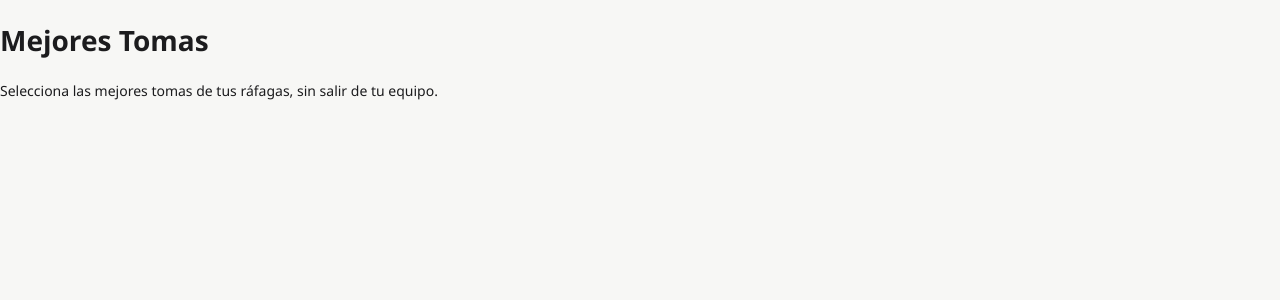
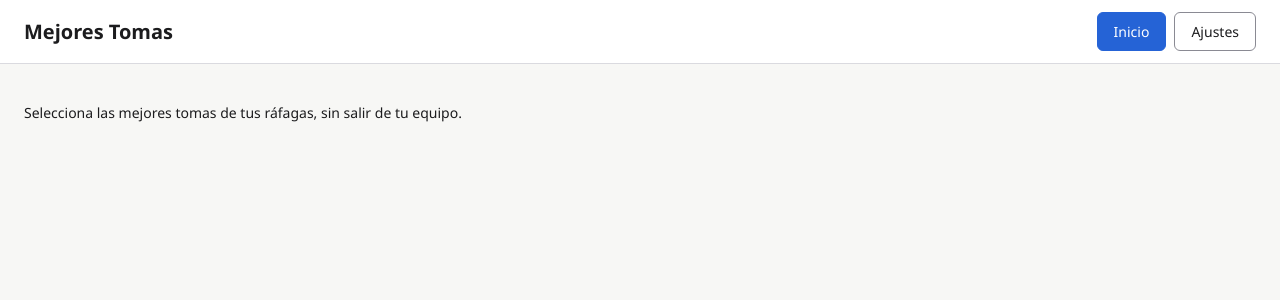
Before and after one commit to diegorbegoso/framepicker, a React (Vite) app: page / in a window 1280 px wide. Shown: the top 300 px of the page. Built offline with nearby package versions, Linux system fonts and the light colour scheme.

Commit message:
E3-T1: Tema claro y oscuro, y estructura de la aplicación

```diff
--- a/blueprints/mejores-tomas/tasks.json
+++ b/blueprints/mejores-tomas/tasks.json
@@ -417,7 +417,7 @@
       "src/App.tsx",
       "src/App.test.tsx"
     ],
-    "status": "pending"
+    "status": "done"
   },
   {
     "id": "E3-T2",
--- a/src/App.tsx
+++ b/src/App.tsx
@@ -1,8 +1,99 @@
+import { type CSSProperties, useEffect, useState } from "react";
+import { applyTheme, loadTheme, type Theme } from "./lib/theme.ts";
+import { SettingsScreen } from "./screens/SettingsScreen.tsx";
+
+type Screen = "home" | "settings";
+
+const NAV: { id: Screen; label: string }[] = [
+  { id: "home", label: "Inicio" },
+  { id: "settings", label: "Ajustes" },
+];
+
+const shell: CSSProperties = {
+  minHeight: "100vh",
+  background: "var(--bg)",
+  color: "var(--fg)",
+};
+
+const header: CSSProperties = {
+  display: "flex",
+  alignItems: "center",
+  justifyContent: "space-between",
+  gap: "var(--space-4)",
+  padding: "var(--space-3) var(--space-5)",
+  borderBottom: "1px solid var(--divider)",
+  background: "var(--surface)",
+};
+
+const title: CSSProperties = {
+  margin: 0,
+  fontSize: "var(--text-lg)",
+  lineHeight: "var(--leading-tight)",
+};
+
+const nav: CSSProperties = { display: "flex", gap: "var(--space-2)" };
+
+const main: CSSProperties = {
+  maxWidth: "var(--content-max)",
+  margin: "0 auto",
+  padding: "var(--space-5)",
+};
+
+function navButton(active: boolean): CSSProperties {
+  return {
+    font: "inherit",
+    padding: "var(--space-2) var(--space-4)",
+    borderRadius: "var(--radius-control)",
+    border: `1px solid ${active ? "var(--primary)" : "var(--border)"}`,
+    background: active ? "var(--primary)" : "var(--surface)",
+    color: active ? "var(--primary-fg)" : "var(--fg)",
+    cursor: "pointer",
+    transition: "background var(--dur-fast) var(--ease)",
+  };
+}
+
 export function App() {
+  const [screen, setScreen] = useState<Screen>("home");
+  const [theme, setTheme] = useState<Theme>("light");
+
+  useEffect(() => {
+    applyTheme("light");
+    let alive = true;
+    void loadTheme().then((stored) => {
+      if (!alive) return;
+      applyTheme(stored);
+      setTheme(stored);
+    });
+    return () => {
+      alive = false;
+    };
+  }, []);
+
   return (
-    <main>
-      <h1>Mejores Tomas</h1>
-      <p>Selecciona las mejores tomas de tus ráfagas, sin salir de tu equipo.</p>
-    </main>
+    <div style={shell}>
+      <header style={header}>
+        <h1 style={title}>Mejores Tomas</h1>
+        <nav aria-label="Principal" style={nav}>
+          {NAV.map((item) => (
+            <button
+              key={item.id}
+              type="button"
+              style={navButton(screen === item.id)}
+              aria-current={screen === item.id ? "page" : undefined}
+              onClick={() => setScreen(item.id)}
+            >
+              {item.label}
+            </button>
+          ))}
+        </nav>
+      </header>
+      <main style={main}>
+        {screen === "home" ? (
+          <p>Selecciona las mejores tomas de tus ráfagas, sin salir de tu equipo.</p>
+        ) : (
+          <SettingsScreen theme={theme} onThemeChange={setTheme} />
+        )}
+      </main>
+    </div>
   );
 }
--- /dev/null
+++ b/src/lib/theme.ts
@@ -0,0 +1,27 @@
+import { z } from "zod";
+import { engineRequest } from "./ipc.ts";
+
+export type Theme = "light" | "dark";
+
+const ThemeSchema = z.enum(["light", "dark"]);
+const SettingsTheme = z.object({ theme: ThemeSchema }).loose();
+const SavedSetting = z.object({ key: z.literal("theme"), value: ThemeSchema });
+
+/** Light is the default; dark only when the person chose it. Never follows the system theme. */
+export function applyTheme(theme: Theme): void {
+  document.documentElement.dataset.theme = theme;
+}
+
+/** The stored theme, or "light" on any failure (engine down, bad reply, unknown value). */
+export async function loadTheme(): Promise<Theme> {
+  try {
+    const settings = await engineRequest("settings_get", {}, SettingsTheme);
+    return settings.theme;
+  } catch {
+    return "light";
+  }
+}
+
+export async function saveTheme(theme: Theme): Promise<void> {
+  await engineRequest("settings_set", { key: "theme", value: theme }, SavedSetting);
+}
--- /dev/null
+++ b/src/screens/SettingsScreen.tsx
@@ -0,0 +1,67 @@
+import type { ChangeEvent, CSSProperties } from "react";
+import { applyTheme, saveTheme, type Theme } from "../lib/theme.ts";
+
+type Props = {
+  theme: Theme;
+  onThemeChange: (theme: Theme) => void;
+};
+
+const fieldset: CSSProperties = {
+  border: "1px solid var(--divider)",
+  borderRadius: "var(--radius-card)",
+  background: "var(--surface)",
+  padding: "var(--space-4)",
+  display: "flex",
+  gap: "var(--space-5)",
+  maxWidth: "480px",
+};
+
+const legend: CSSProperties = {
+  padding: "0 var(--space-2)",
+  fontSize: "var(--text-md)",
+  fontWeight: 600,
+};
+
+const label: CSSProperties = {
+  display: "inline-flex",
+  alignItems: "center",
+  gap: "var(--space-2)",
+  cursor: "pointer",
+};
+
+const OPTIONS: { value: Theme; label: string }[] = [
+  { value: "light", label: "Claro" },
+  { value: "dark", label: "Oscuro" },
+];
+
+export function SettingsScreen({ theme, onThemeChange }: Props) {
+  function handleChange(event: ChangeEvent<HTMLInputElement>) {
+    const next = event.target.value === "dark" ? "dark" : "light";
+    applyTheme(next);
+    onThemeChange(next);
+    void saveTheme(next).catch(() => {
+      // The theme is already applied; a failed save only means it will not survive a restart.
+    });
+  }
+
+  return (
+    <section aria-labelledby="settings-title">
+      <h2 id="settings-title">Ajustes</h2>
+      <fieldset style={fieldset}>
+        <legend style={legend}>Tema</legend>
+        {OPTIONS.map((option) => (
+          <label key={option.value} style={label}>
+            <input
+              type="radio"
+              name="theme"
+              value={option.value}
+              checked={theme === option.value}
+              onChange={handleChange}
+            />
+            {option.label}
+          </label>
+        ))}
+      </fieldset>
+    </section>
+  );
+}
```
Also changed, not shown: 2 other files (tests, documents, lock files or other folders).
